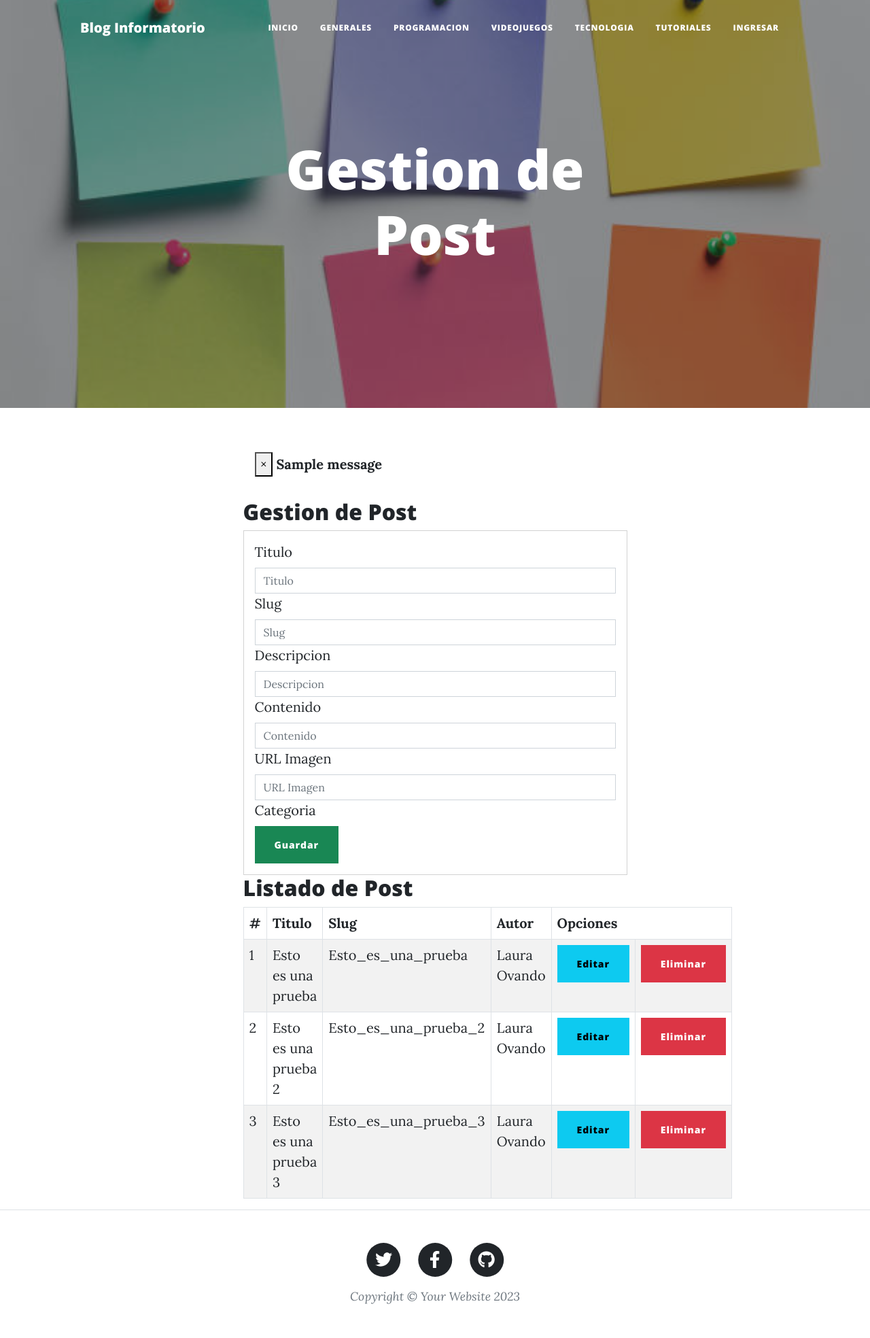
After one commit to NicoNunez4598/Blog_Informatorio_2, a Django app: page /Posts/ in a window 1280 px wide. The commit adds this page. Shown: the whole page at 68% size. Run offline with Django 5.2, Linux system fonts and the light colour scheme; data comes from the database, SQL or seed files in the repository; both versions use the stored data as it was after the commit; tables that the repository leaves empty hold one stand-in row (values such as "Sample post"); one stand-in notice (Sample message) is shown; some libraries are stand-ins or nearby versions.

Commit message:
habilitando post

```diff
--- a/Blog_Online/Blog_Online/urls.py
+++ b/Blog_Online/Blog_Online/urls.py
@@ -32,6 +32,10 @@ urlpatterns = [
     path('videojuegos/', views.videojuegos, name='videojuegos'),
     path('Usuarios/', views.usuarios, name="usuarios"),
     path('registrarusuario/', views.registrarusuario, name="registrarusuario"),
+    path('Usuarios/edicionusuario/<username>', views.edicionusuario, name="edicionusuario"),
+    path('Usuarios/eliminarusuario/<username>', views.eliminarusuario, name="eliminarusuario"),
+    path('editarusuario/', views.editarusuario, name="editarusuario"),
+    path('Posts/', views.posts, name="posts"),
     path('Categorias/', views.categorias, name="categorias"),
     path('registrarcategoria/', views.registrarcategoria, name="registrarcategoria"),
     path('Categorias/edicioncategoria/<id>', views.edicioncategoria, name="edicioncategoria"),
--- a/Blog_Online/GestionDeBlog/forms.py
+++ b/Blog_Online/GestionDeBlog/forms.py
@@ -1,7 +1,9 @@
 from django import forms
 from django.contrib.auth.forms import UserCreationForm
 from django.contrib.auth.models import User
+from django.contrib.auth import get_user_model
 
+User = get_user_model()
 class CustomUserCreationForm(UserCreationForm):
     class Meta:
         model = User
--- a/Blog_Online/GestionDeBlog/templates/index.html
+++ b/Blog_Online/GestionDeBlog/templates/index.html
@@ -39,7 +39,7 @@
                                     ¿Que quieres hacer?
                                 </button>
                                 <ul class="dropdown-menu" aria-labelledby="dropdownMenuButton1">
-                                    <li><a class="dropdown-item" href="#">Gestion de Post</a></li>
+                                    <li><a class="dropdown-item" href={% url 'posts' %}>Gestion de Post</a></li>
                                     <li><a class="dropdown-item" href={% url 'categorias' %}>Gestion de Categorias</a></li>
                                     <li><a class="dropdown-item" href={% url 'usuarios' %}>Gestion de Usuarios</a></li>
                                 </ul>
--- /dev/null
+++ b/Blog_Online/GestionDeBlog/templates/posts.html
@@ -0,0 +1,98 @@
+{% extends 'index.html' %}
+
+{% load static %}
+
+{% block title %}
+    Gestion de Post
+{% endblock title %}
+
+{% block imagen %} {% static 'assets/img/post.jpg' %} {% endblock imagen %}
+
+{% block titulo_principal %}
+    Gestion de Post
+{% endblock titulo_principal %}
+
+{% block barra_busqueda %}{% endblock barra_busqueda %}
+
+{% block contenido %}
+    <div class="container">
+        <div class="register">
+            {% if messages %}
+                {% for message in messages %}
+                    <div class="alert">
+                        <button type="button" class="close" data-dismiss="alert">&times;</button>
+                        <strong>{{ message }}</strong>
+                    </div>
+                {% endfor %}
+            {% endif %}
+            <h2 class="title"> Gestion de Post </h2>
+            <div class="card">
+                <div class="card-body">
+                    <form action="/registrarcategoria/" method="POST">{% csrf_token %}
+                        <div class="card-item">
+                            <label for="exampleFormControlInput1" class="form-label">Titulo</label>
+                            <input type="text" id="txtTitulo" name="txtTitulo" class="form-control" placeholder="Titulo">
+                        </div>
+                        <div class="card-item">
+                            <label for="exampleFormControlInput1" class="form-label">Slug</label>
+                            <input type="text" id="txtSlug" name="txtSlug" class="form-control" placeholder="Slug">
+                        </div>
+                        <div class="card-item">
+                            <label for="exampleFormControlInput1" class="form-label">Descripcion</label>
+                            <input type="text" id="txtDescripcion" name="txtDescripcion" class="form-control" placeholder="Descripcion">
+                        </div>
+                        <div class="card-item">
+                            <label for="exampleFormControlInput1" class="form-label">Contenido</label>
+                            <input type="text" id="txtContenido" name="txtContenido" class="form-control" placeholder="Contenido">
+                        </div>
+                        <div class="card-item">
+                            <label for="exampleFormControlInput1" class="form-label">URL Imagen</label>
+                            <input type="text" id="txtImagen" name="txtImagen" class="form-control" placeholder="URL Imagen">
+                        </div>
+                        <div class="card-item">
+                            <label for="exampleFormControlInput1" class="form-label">Categoria</label>
+                            <div class="dropdown">
+                                <ul class="dropdown-menu" aria-labelledby="dropdownMenuButton1">
+                                    {% for c in categoriaslistadas %}
+                                        <li><a class="dropdown-item">{{c.nombre}}</a></li>
+                                    {% endfor %}
+                                </ul>
+                            </div>
+                        </div>
+                        <div class="card-item">
+                            <button type="submit" class="btn btn-success btn-block text-white"> Guardar </button>
+                        </div>
+                    </form>
+                </div>
+            </div>
+        </div>
+        <div class="list">
+            <h2> Listado de Post </h2>
+            <div class="list-content">
+                <table class="table table-striped table-bordered">
+                    <thead class="thead-dark">
+                        <tr>
+                            <th> # </th>
+                            <th> Titulo </th>
+                            <th> Slug </th>
+                            <th> Autor </th>
+                            <th colspan="2"> Opciones </th>
+                        </tr>
+                    </thead>
+                    <tbody>
+                        {% for p in postslistados %}
+                            <tr class="tr-tbody">
+                                <td> {{forloop.counter}} </td>
+                                <td> {{p.titulo}} </td>
+                                <td> {{p.slug}} </td>
+                                <td> {{p.autor}} </td>
+                                <td><a href="edicioncategoria/{{ c.id }}"> <button class="btn btn-info"> Editar </button> </a></td>
+                                <td><a href="eliminarcategoria/{{ c.id }}"> <button class="btn btn-danger btnEliminar"> Eliminar </button> </a></td>
+                            </tr>
+                        {% endfor %}
+                    </tbody>
+                </table>
+            </div>
+        </div>
+    </div>
+{% endblock contenido %}
--- a/Blog_Online/GestionDeBlog/templates/usuarios.html
+++ b/Blog_Online/GestionDeBlog/templates/usuarios.html
@@ -43,6 +43,7 @@
                     <thead class="thead-dark">
                         <tr>
                             <th> # </th>
+                            <th> Username </th>
                             <th> Nombres </th>
                             <th> Apellidos </th>
                             <th> Correo Electronico </th>
@@ -53,11 +54,12 @@
                         {% for u in usuarioslistados %}
                             <tr class="tr-tbody">
                                 <td> {{forloop.counter}} </td>
+                                <td> {{u.username}} </td>
                                 <td> {{u.first_name}} </td>
                                 <td> {{u.last_name}} </td>
                                 <td> {{u.email}} </td>
-                                <td><a href="edicionautor/{{ u.username }}"> <button class="btn btn-info"> Editar </button> </a></td>
-                                <td><a href="eliminarautor/{{ u.username }}"> <button class="btn btn-danger btnEliminar"> Eliminar </button> </a></td>
+                                <td><a href="edicionusuario/{{ u.username }}"> <button class="btn btn-info"> Editar </button> </a></td>
+                                <td><a href="eliminarusuario/{{ u.username }}"> <button class="btn btn-danger btnEliminar"> Eliminar </button> </a></td>
                             </tr>
                         {% endfor %}
                     </tbody>
--- a/Blog_Online/GestionDeBlog/views.py
+++ b/Blog_Online/GestionDeBlog/views.py
@@ -8,7 +8,7 @@ from django.contrib.auth.decorators import login_required
 from django.contrib.auth.models import User
 from django.contrib.auth import logout, authenticate, login
 from django.contrib import messages
-from .models import Categoria, Usuario
+from .models import Categoria, Usuario, Post
 from .forms import CustomUserCreationForm, CustomUserCreationForm2
 
 # Create your views here.
@@ -170,6 +170,45 @@ def registrarusuario(request):
             user_creation_form_2.save()
     return render(request, 'registrarUsuario.html', data)
 
+def edicionusuario(request, username):
+
+    usuario = Usuario.objects.get(username=username)
+
+    return render(request, 'edicionUsuarios.html', {"usuario":usuario})
+
+def editarusuario(request):
+
+    username = request.POST['username']
+    first_name = request.POST['txtNombres']
+    last_name = request.POST['txtApellidos']
+    email = request.POST['email']
+
+    usuario = Usuario.objects.get(username=username)
+    usuario.first_name = first_name
+    usuario.last_name = last_name
+    usuario.email = email
+
+    usuario.save()
+
+    messages.success(request, 'Se ha editado con exito el usuario seleccionado')
+
+    return redirect('usuarios')
+
+def eliminarusuario(request, username):
+
+    usuario = Usuario.objects.get(username=username)
+
+    usuario.delete()
+
+    messages.success(request, 'Se ha eliminado usuario seleccionado')
+
+    return redirect('usuarios')
+
+def posts(request):
+    postslistados = Post.objects.all()
+    categoriaslistadas = Categoria.objects.all()
+    return render(request, 'posts.html', {"postslistados" : postslistados, "categoriaslistadas" : categoriaslistadas})
+
 def register(request):
     data = {
         'form' : CustomUserCreationForm()
```
Also changed, not shown: Blog_Online/GestionDeBlog/templates/edicionUsuarios.html (+10 -34 lines), Blog_Online/GestionDeBlog/static/assets/img/post.jpg (added), Blog_Online/db.sqlite3.
